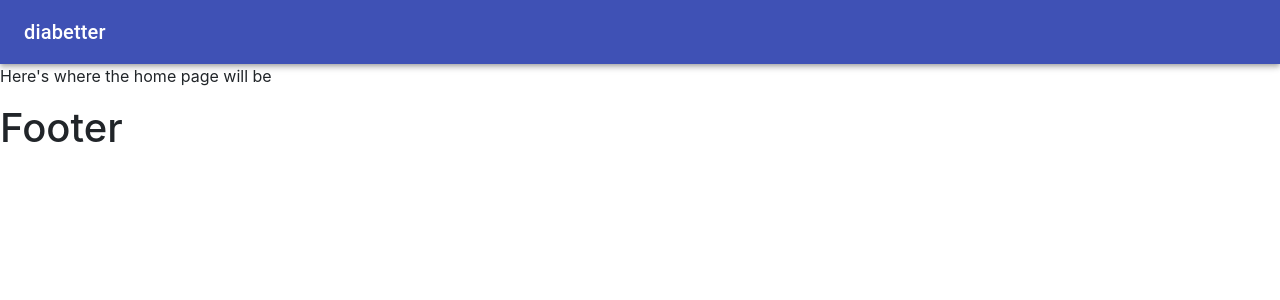
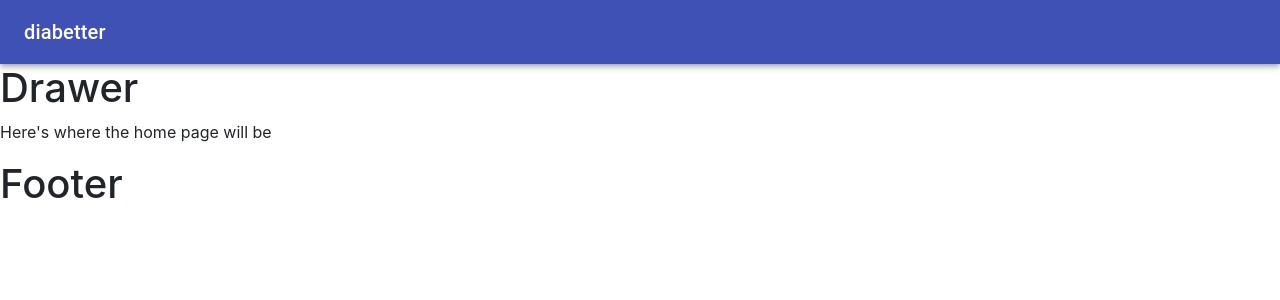
Before and after one commit to talor-hammond/diabetter, a React (Create React App) app: page /#/ in a window 1280 px wide. Shown: the top 300 px of the page. Built offline with nearby package versions, Linux system fonts and the light colour scheme.

Commit message:
rendered Drawer in default layout

```diff
--- a/src/App.jsx
+++ b/src/App.jsx
@@ -2,7 +2,7 @@ import React, { Component, Fragment } from 'react';
 import { HashRouter as Router, Route } from 'react-router-dom';
 
 // Core-components:
-import { Header, Footer } from './components/layout';
+import { Header, Footer, Drawer } from './components/layout';
 import Home from './components/home/Home';
 
 class App extends Component {
@@ -11,6 +11,7 @@ class App extends Component {
       <Router>
         <Fragment>
           <Route path="/" component={Header} />
+          <Route path="/" component={Drawer} />
           <Route exact path="/" component={Home} />
           <Route path="/" component={Footer} />
         </Fragment>
--- a/src/components/layout/index.js
+++ b/src/components/layout/index.js
@@ -1,7 +1,9 @@
 import Header from './Header';
 import Footer from './Footer';
+import Drawer from './Drawer';
 
 export {
     Header,
-    Footer
+    Footer,
+    Drawer
 };
```
